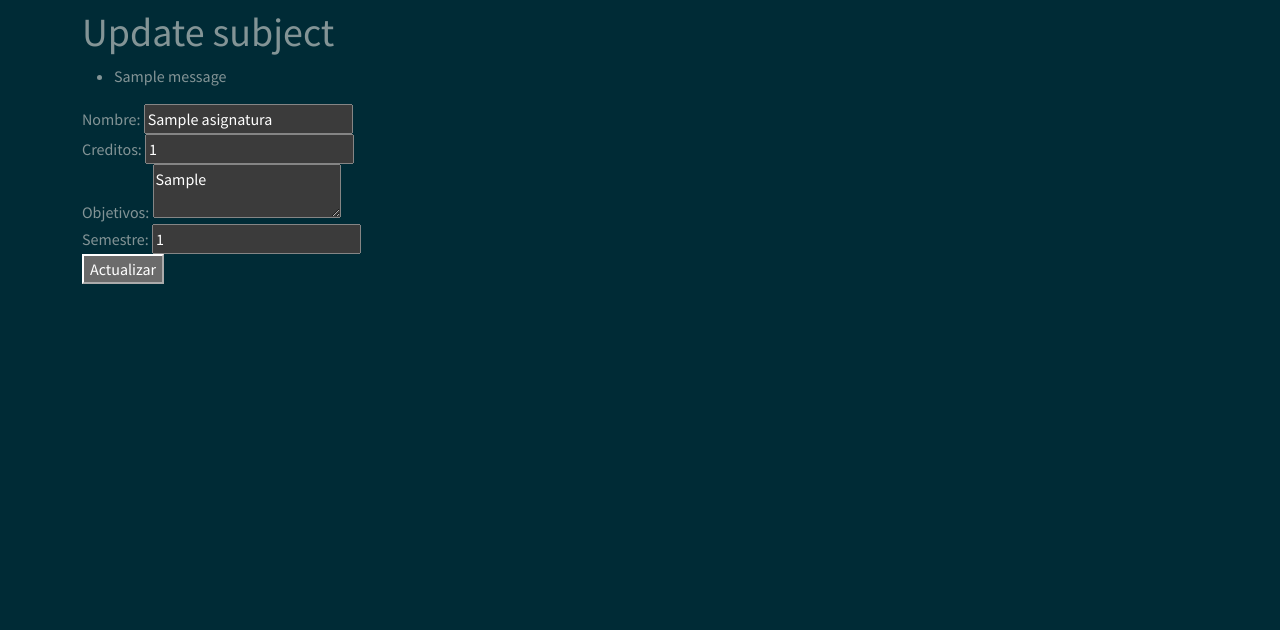
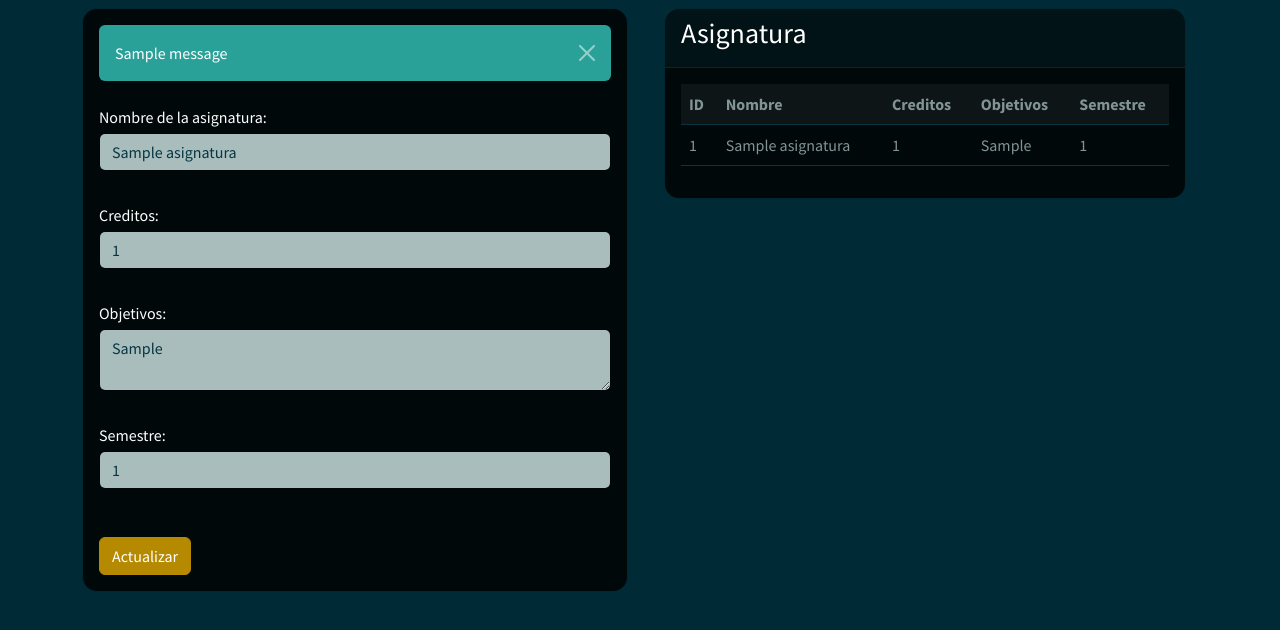
Before and after one commit to juandavidburgos/ProyectoFinalSW3, a Flask app: template Templates/Subject/updateSubject.html in a window 1280 px wide. Shown: the part 132-762 px from the top of the page. Run offline with Flask 3, Linux system fonts and the light colour scheme; the template is opened without the code that fills it: values that come from a table or form of the project are taken from there, others are empty; tables that the repository leaves empty hold one stand-in row (values such as "Sample post"); one stand-in notice (Sample message) is shown; parts of the project's set-up code (start-up, migrations or seed data) failed here and were passed over.

Commit message:
Version apra que compila

```diff
--- a/Facade/subjectManagementFacade.py
+++ b/Facade/subjectManagementFacade.py
@@ -11,3 +11,9 @@ class SubjectManagementFacade:
     def get_all_subjects(self):
         # Obtener todas las asignaturas del servicio
         return self.subject_service.get_all_subjects_camps()
+
+    def get_subject_by_id(self,id):
+        return self.subject_service.get_subject_by_id(id)
+
+    def update_subject(self,id, data):
+        return self.subject_service.update_subject(id,data)
--- a/Templates/Competence/assigns.html
+++ b/Templates/Competence/assigns.html
@@ -23,7 +23,7 @@
             <form action="{{ url_for('integration.assign_to_subject') }}" method="POST">
 
                 <div class="form-group mt-2">
-                    <label for="competence_id">Seleccione una Asignatura:</label>
+                    <label for="subject_id">Seleccione una Asignatura:</label>
                     <select name="subject_id" id="subject_id" class="form-control mt-1">
                         <option value="">Seleccione</option>
                         {% for subject in cbxsubjects %}
--- a/Templates/Subject/createSubject.html
+++ b/Templates/Subject/createSubject.html
@@ -91,7 +91,7 @@
             <button>Consultar asignatura</button>
         </a>
 
-        <a href="{{ url_for('subject.search_subject', name='') }}"> <!-- , name=subject.name-->
+        <a href="{{ url_for('subject.search_subject') }}"> <!-- , name=subject.name-->
             <button>Actualizar asignatura</button>
         </a>
     </div>
--- a/Templates/Subject/updateSubject.html
+++ b/Templates/Subject/updateSubject.html
@@ -1,34 +1,84 @@
 {% extends 'layout.html' %}
 
 {% block body %}
-
-    <h1>Update subject</h1>
-
+<div class="row">
+    <div class="col-md-6">
+        <div class="card card-body">
             <!-- Mostrar mensajes flash -->
             {% with messages = get_flashed_messages(with_categories=true) %}
             {% if messages %}
-            <ul>
             {% for category, message in messages %}
-                    <li class="{{ category }}">{{ message }}</li>
+            <div class="alert alert-{{ category }} alert-dismissible fade show" role="alert">
+                {{ message }}
+                <button type="button" class="btn-close" data-bs-dismiss="alert" aria-label="Cerrar"></button>
+            </div>
             {% endfor %}
-            </ul>
             {% endif %}
             {% endwith %}
 
-    <form action="{{ url_for('subject.update_subject') }}" method="POST">
-        <label for="name">Nombre:</label>
-        <input type="text" name="name" id="name" value="{{ subject.name }}" readonly required><br> <!-- Si no queremos que el usuario lo cambie, se pone: 'readonly' antes de required-->
+            <form action="{{ url_for('subject.update_subject',id=subject.id) }}" method="POST">
 
+                <div class ="form-group mt-2">
+                    <label for="name">Nombre de la asignatura:</label>
+                    <input type="text" id="name" name="name" class="form-control mt-1" value="{{ subject.name }}" required><br> <!-- Si no queremos que el usuario lo cambie, se pone: 'readonly' antes de required-->
+                </div>
+
+                <div class ="form-group mt-2">
                     <label for="credits">Creditos:</label>
-        <input type="number" name="credits" id="credits" value="{{ subject.credits }}" required><br>
+                    <input type="number" id="credits" name="credits" class="form-control mt-1" value="{{ subject.credits }}" required><br>
+                </div>
 
+                <div class ="form-group mt-2">
                     <label for="goals">Objetivos:</label>
-        <textarea name="goals" id="goals">{{ subject.goals }}</textarea><br>
+                    <textarea id="goals" name="goals" class="form-control mt-1">{{ subject.goals }}</textarea><br>
+                </div>
 
+                <div class ="form-group mt-2">
                     <label for="semester">Semestre:</label>
-        <input type="number" name="semester" id="semester" value="{{ subject.semester }}" required><br>
+                    <input type="number" id="semester" name="semester" class="form-control mt-1" value="{{ subject.semester }}" required><br>
+                </div>
+                <br>
+                <button type="submit" class="btn btn-primary">Actualizar</button>
+            </form>
+        </div>
+    </div>
 
-        <button type="submit">Actualizar</button>
-    </form>
+    <div class="col-md-6">
+        <div class="container">
+            <div class="row">
+                <!-- Tabla de Asignaturas-->
+                <div class="col-md-12">
+                    <div class="card">
+                        <div class="card-header">
+                            <h3>Asignatura</h3>
+                        </div>
+                        <div class="card-body">
+                            <table class="table table-striped">
+                                <thead>
+                                    <tr>
+                                        <th>ID</th>
+                                        <th>Nombre</th>
+                                        <th>Creditos</th>
+                                        <th>Objetivos</th>
+                                        <th>Semestre</th>
+                                    </tr>
+                                </thead>
+                                <tbody>
+                                    <tr>
+                                        <td>{{ subject.id }}</td>
+                                        <td>{{ subject.name }}</td>
+                                        <td>{{ subject.credits }}</td>
+                                        <td>{{ subject.goals }}</td>
+                                        <td>{{ subject.semester }}</td>
+                                    </tr>
 
+                                </tbody>
+                            </table>
+                        </div>
+                    </div>
+                </div>
+            </div>
+        </div>
+    </div>
+</div>
 {% endblock %}
```
Also changed, not shown: Controller/subjectManagementController.py (+61 -41 lines), Services/subjectService.py (+20 -3 lines), Templates/Subject/searchUpdateSubject.html (+20 -5 lines). Lines whose indentation alone changed are shown as unchanged.
